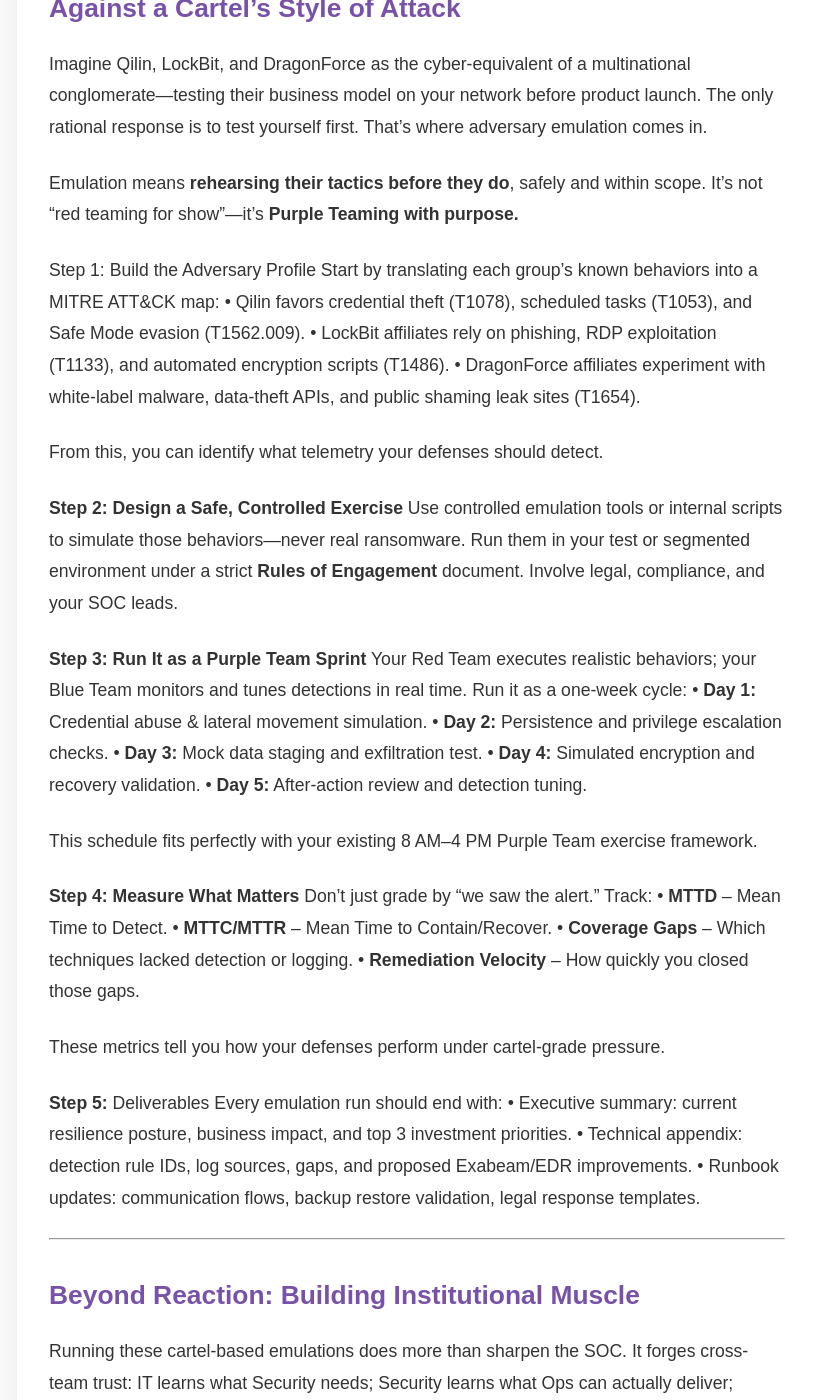
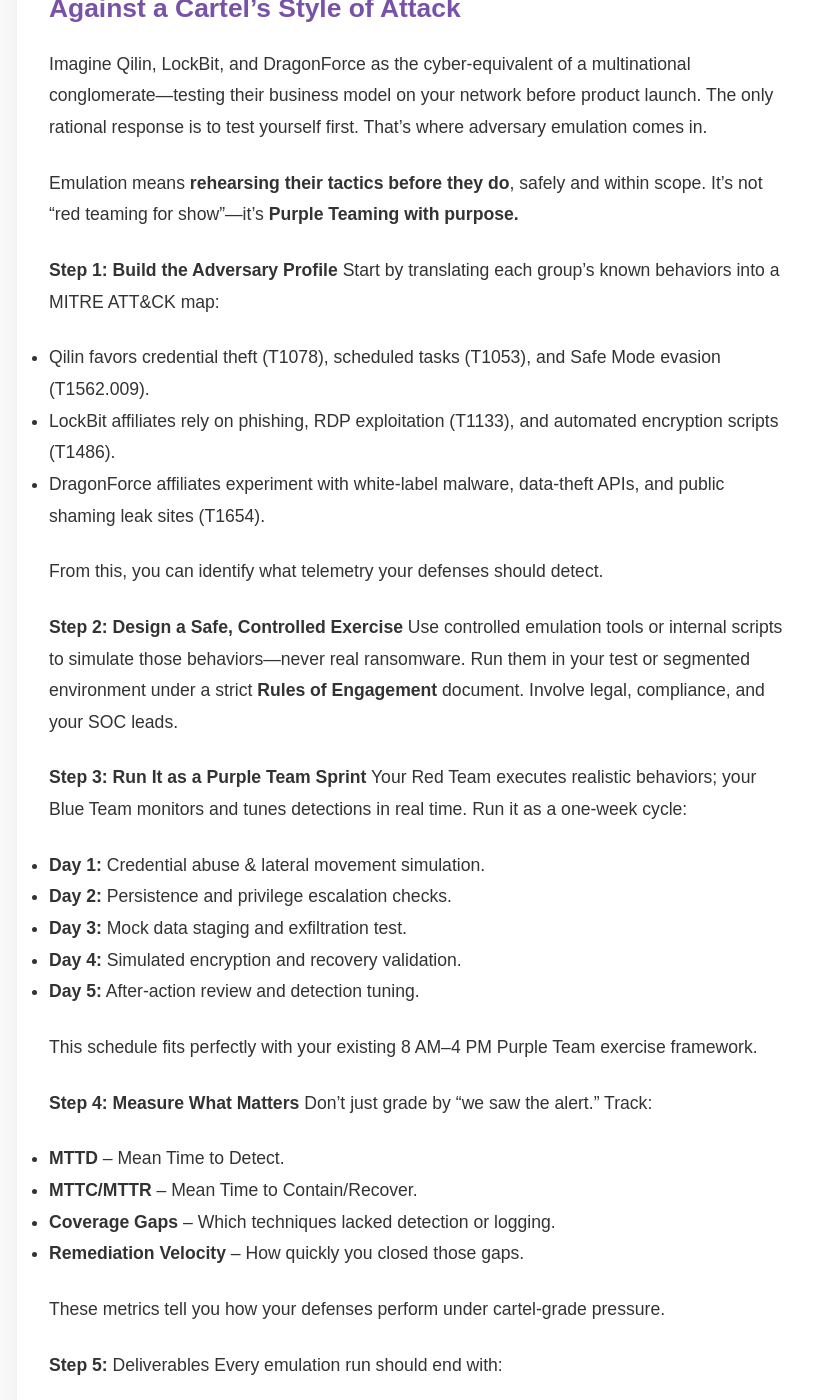
Before and after one commit to OG-MrB/secure-roots-website, a Jekyll site: the page built from _posts/2025-11-30-cyber-cartel.md, in a window 1280 px wide and 1400 px high, scrolled down 2015 px. Shown: the whole window, without its empty margins (223-1036 px from the left). Built offline with Jekyll 4.4.1, drawn with Linux system fonts in a browser that asks for light colours; some of the changed text lies outside the part shown.

Commit message:
more  formatting nov2025 post

```diff
--- a/_posts/2025-11-30-cyber-cartel.md
+++ b/_posts/2025-11-30-cyber-cartel.md
@@ -55,11 +55,11 @@
 
 Emulation means **rehearsing their tactics before they do**, safely and within scope. It’s not “red teaming for show”—it’s **Purple Teaming with purpose.**
 
-Step 1: Build the Adversary Profile
+**Step 1: Build the Adversary Profile**
 Start by translating each group’s known behaviors into a MITRE ATT&CK map:
-	•	Qilin favors credential theft (T1078), scheduled tasks (T1053), and Safe Mode evasion (T1562.009).
-	•	LockBit affiliates rely on phishing, RDP exploitation (T1133), and automated encryption scripts (T1486).
-	•	DragonForce affiliates experiment with white-label malware, data-theft APIs, and public shaming leak sites (T1654).
+- Qilin favors credential theft (T1078), scheduled tasks (T1053), and Safe Mode evasion (T1562.009).
+- LockBit affiliates rely on phishing, RDP exploitation (T1133), and automated encryption scripts (T1486).
+- DragonForce affiliates experiment with white-label malware, data-theft APIs, and public shaming leak sites (T1654).
 
 From this, you can identify what telemetry your defenses should detect.
 
@@ -71,29 +71,29 @@
 **Step 3: Run It as a Purple Team Sprint**
 Your Red Team executes realistic behaviors; your Blue Team monitors and tunes detections in real time.
 Run it as a one-week cycle:
-	•	**Day 1:** Credential abuse & lateral movement simulation.
-	•	**Day 2:** Persistence and privilege escalation checks.
-	•	**Day 3:** Mock data staging and exfiltration test.
-	•	**Day 4:** Simulated encryption and recovery validation.
-	•	**Day 5:** After-action review and detection tuning.
+- **Day 1:** Credential abuse & lateral movement simulation.
+- **Day 2:** Persistence and privilege escalation checks.
+- **Day 3:** Mock data staging and exfiltration test.
+- **Day 4:** Simulated encryption and recovery validation.
+- **Day 5:** After-action review and detection tuning.
 
 This schedule fits perfectly with your existing 8 AM–4 PM Purple Team exercise framework.
 
 **Step 4: Measure What Matters**
 Don’t just grade by “we saw the alert.”
 Track:
-	•	**MTTD** – Mean Time to Detect.
-	•	**MTTC/MTTR** – Mean Time to Contain/Recover.
-	•	**Coverage Gaps** – Which techniques lacked detection or logging.
-	•	**Remediation Velocity** – How quickly you closed those gaps.
+- **MTTD** – Mean Time to Detect.
+- **MTTC/MTTR** – Mean Time to Contain/Recover.
+- **Coverage Gaps** – Which techniques lacked detection or logging.
+- **Remediation Velocity** – How quickly you closed those gaps.
 
 These metrics tell you how your defenses perform under cartel-grade pressure.
 
 **Step 5:** Deliverables
 Every emulation run should end with:
-	•	Executive summary: current resilience posture, business impact, and top 3 investment priorities.
-	•	Technical appendix: detection rule IDs, log sources, gaps, and proposed Exabeam/EDR improvements.
-	•	Runbook updates: communication flows, backup restore validation, legal response templates.
+- Executive summary: current resilience posture, business impact, and top 3 investment priorities.
+- Technical appendix: detection rule IDs, log sources, gaps, and proposed Exabeam/EDR improvements.
+- Runbook updates: communication flows, backup restore validation, legal response templates.
 
 ---
 
```
Also changed, not shown: 1 other file.
